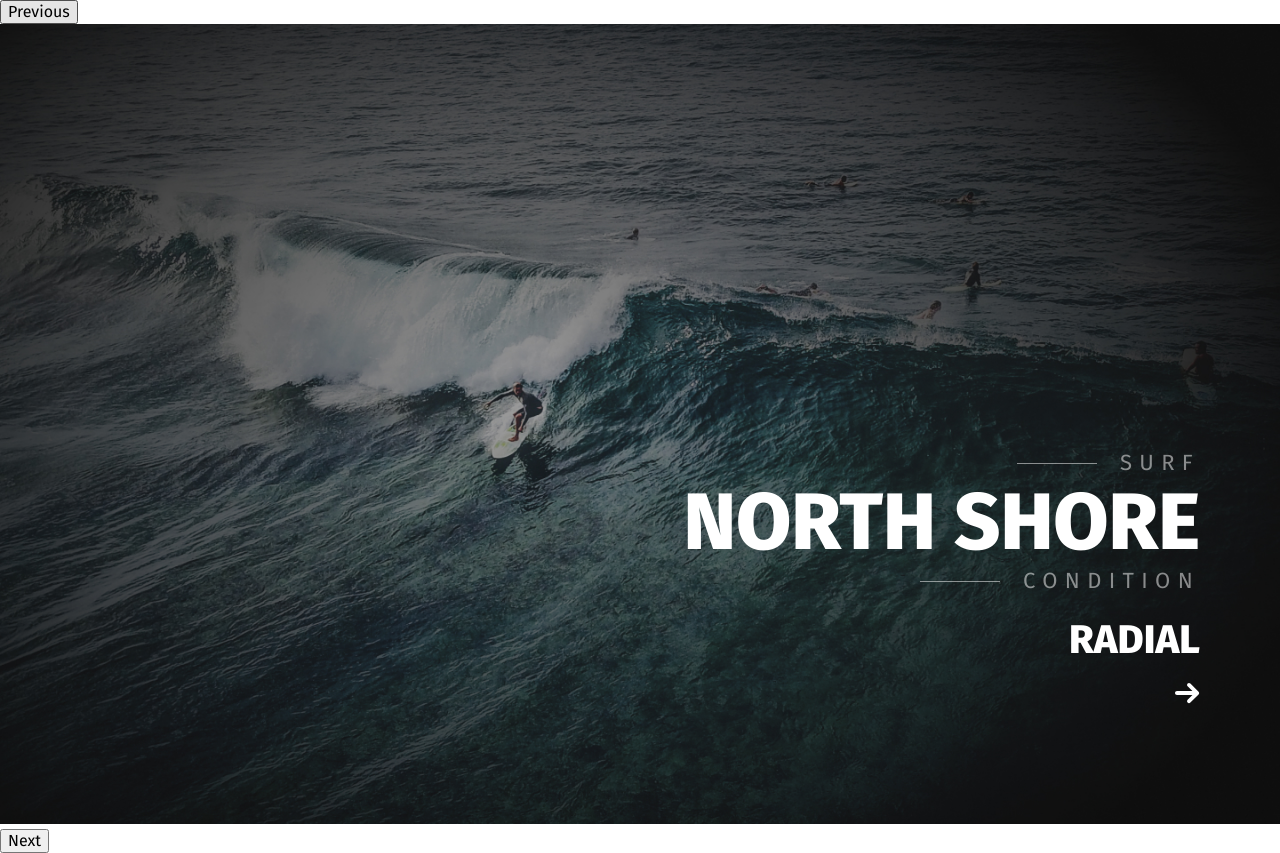
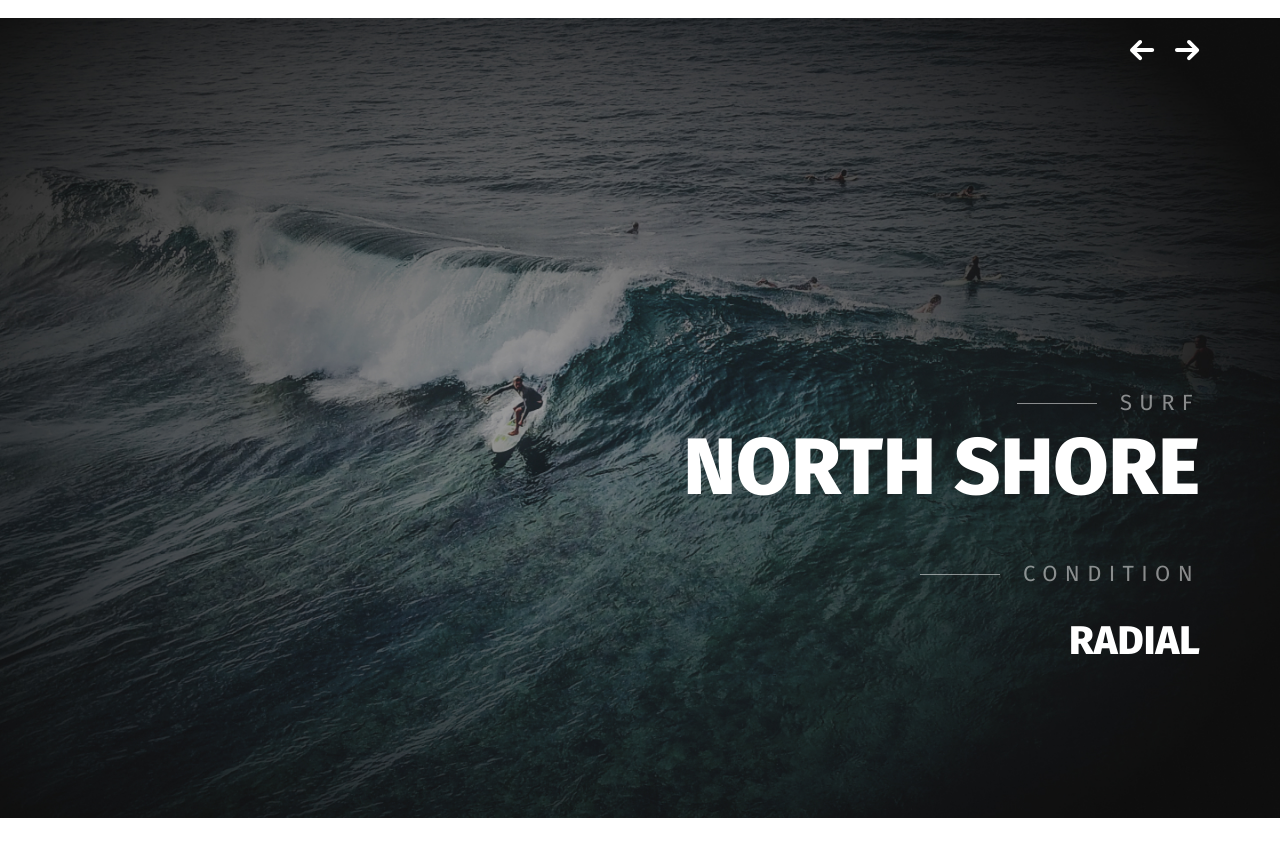
Before and after one commit to bogoslovskiydenis/lending, a website: page app/index.html in a window 1280 px wide. Drawn offline with nearby package versions, Linux system fonts and the light colour scheme.

Commit message:
slider info

```diff
--- a/app/index.html
+++ b/app/index.html
@@ -19,11 +19,10 @@
                 <div class="slider-item__info-subtext subtitle-left">Condition</div>
                 <div class="slider-item__info-text">Radial</div>
                 <a href="#" class="slider-item__info-link">
-                    <img src="img/arrows-right.svg" alt="">
                 </a>
             </div>
         </div>
-
+        <div class="header__slider-item slider-item">
             <div class="slider-item__info">
                 <div class="slider-item__info-subtitle subtitle-left ">Surf</div>
                 <div class="slider-item__info-title">South Shore</div>
@@ -33,6 +32,8 @@
                     <img src="img/arrows-right.svg" alt="">
                 </a>
             </div>
+        </div>
+        <div class="header__slider-item slider-item">
             <div class="slider-item__info">
                 <div class="slider-item__info-subtitle subtitle-left ">Surf</div>
                 <div class="slider-item__info-title">West Shore</div>
@@ -42,6 +43,8 @@
                     <img src="img/arrows-right.svg" alt="">
                 </a>
             </div>
+        </div>
+        <div class="header__slider-item slider-item">
             <div class="slider-item__info">
                 <div class="slider-item__info-subtitle subtitle-left ">Surf</div>
                 <div class="slider-item__info-title">East Shore</div>
@@ -52,6 +55,7 @@
                 </a>
             </div>
         </div>
+    </div>
 </header>
 
 <script src="https://ajax.googleapis.com/ajax/libs/jquery/3.4.1/jquery.min.js"></script>
--- a/app/js/main.js
+++ b/app/js/main.js
@@ -1,9 +1,12 @@
-$(function(){
+$(function () {
 
-$('.header__slider').slick({
-    infinite: true,
-    fade: true
-})
+    $('.header__slider').slick({
+        infinite: true,
+        fade: true,
+        prevArrow: '<img class="slider-arrows slider-arrows__left" src="img/arrows-left.svg" alt=""><img>',
+        nextArrow: '<img class="slider-arrows slider-arrows__right" src="img/arrows-right.svg" alt=""><img>'
+
+    })
 
 
 });
--- a/app/scss/_global.scss
+++ b/app/scss/_global.scss
@@ -9,10 +9,8 @@ a {
 }
 
 .subtitle-left {
-  font-weight: 400;
   font-size: 22px;
   line-height: 32px;
-  /* identical to box height, or 145% */
   letter-spacing: 7.33333px;
   text-transform: uppercase;
   color: #FFFFFF;
--- a/app/scss/style.scss
+++ b/app/scss/style.scss
@@ -4,11 +4,13 @@
 @import "global";
 
 
-.header{
+.header {
+position: relative;
+  height: 100vh;
+}
 
-}
-.header__slider{
-  &-item{
+.header__slider {
+  &-item {
     height: 100vh;
     background-image: url("../img/header-bg.jpeg");
     background-repeat: no-repeat;
@@ -17,34 +19,50 @@
     position: relative;
   }
 }
-.slider-item__info{
+
+.slider-item__info {
   position: absolute;
   right: 80px;
   bottom: 116px;
   text-align: right;
   color: #FFFFFF;
+  text-transform: uppercase;
 }
-.slider-item__info-title{
+
+.slider-item__info-title {
   /* West Shore */
   font-style: normal;
   font-weight: 800;
   font-size: 80px;
   line-height: 86px;
-  /* identical to box height, or 108% */
-  text-align: right;
-  text-transform: uppercase;
+  margin-bottom: 48px;
+}
 
+.slider-item__info-subtitle {
+  margin-bottom: 5px;
 }
-.slider-item__info-text{
+
+.slider-item__info-subtext {
+  margin-bottom: 8px
+}
+
+.slider-item__info-text {
   /* Radical */
-  font-style: normal;
   font-weight: 800;
   font-size: 40px;
   line-height: 86px;
-  /* identical to box height, or 215% */
-  text-align: right;
-  text-transform: uppercase;
+}
 
+.slider-arrows {
+  position: absolute;
+  top: 40px;
+  right: 80px;
+  cursor: pointer;
+  z-index: 4;
+}
+
+.slider-arrows__left {
+  right: 125px;
 }
 
 @import "media";
```
Also changed, not shown: app/css/style.min.css, app/img/arrows-left.svg (added). Lines whose indentation alone changed are shown as unchanged.
